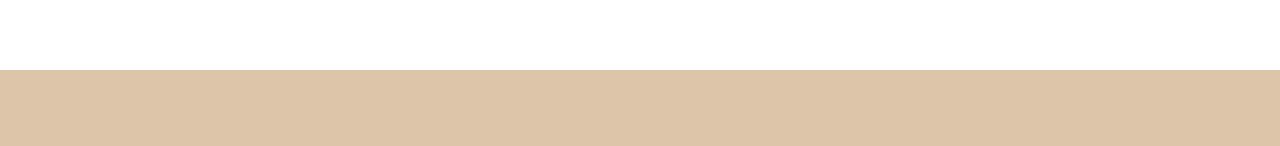
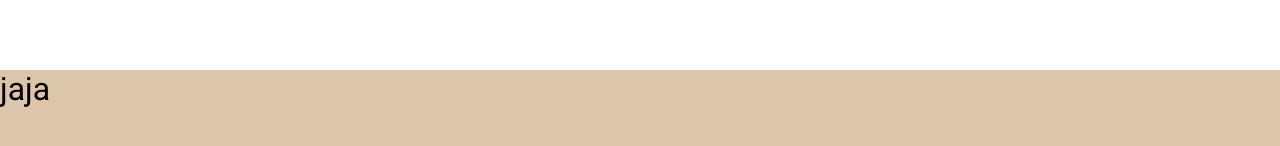
Before and after one commit to teacarolina/december, a plain HTML site: page index.html in a window 1280 px wide. Shown: the part 1530-1676 px from the top of the page. Drawn offline with nearby package versions, Linux system fonts and the light colour scheme.

Commit message:
2020-12-02 11:59

```diff
--- a/index.html
+++ b/index.html
@@ -47,6 +47,7 @@
 
     <!-- footer -->
     <footer class="footer-section">
+      <h2>jaja</h2>
     </footer>
 
 
```
